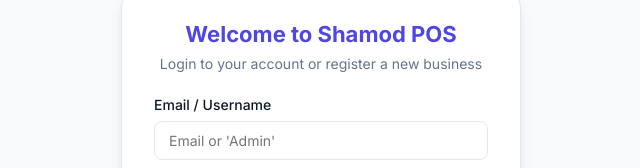
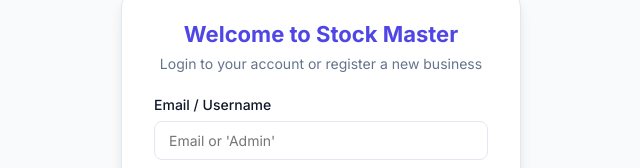
Before and after one commit to ashmika2025/Stock-Master, a website: page public/index.html in a window 1280 px wide. Shown: the part 215-383 px from the top of the page, 319-959 px from the left. Drawn offline with nearby package versions, Linux system fonts and the light colour scheme.

Commit message:
Add files via upload

```diff
--- a/public/index.html
+++ b/public/index.html
@@ -16,7 +16,7 @@
     <div id="auth-overlay" class="auth-overlay active">
         <div class="auth-box">
             <div class="auth-header">
-                <h2>Welcome to Shamod POS</h2>
+                <h2>Welcome to Stock Master</h2>
                 <p id="auth-subtitle">Login to your account or register a new business</p>
             </div>
 
@@ -67,7 +67,7 @@
         <aside class="sidebar" id="sidebar">
         <div class="logo-container">
             <i class='bx bx-store-alt icon'></i>
-            <span class="logo-name">Shamod POS</span>
+            <span class="logo-name">Stock Master</span>
         </div>
         <ul class="nav-list">
             <li>
```
Also changed, not shown: public/marketplace.html (+1 -1 lines).
